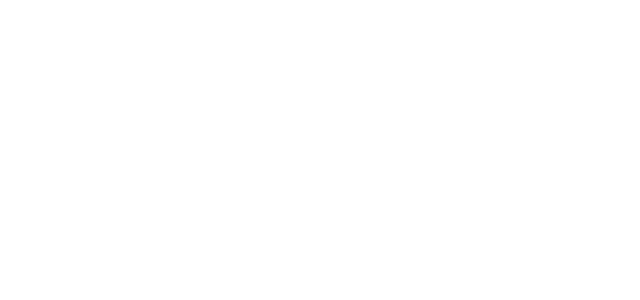
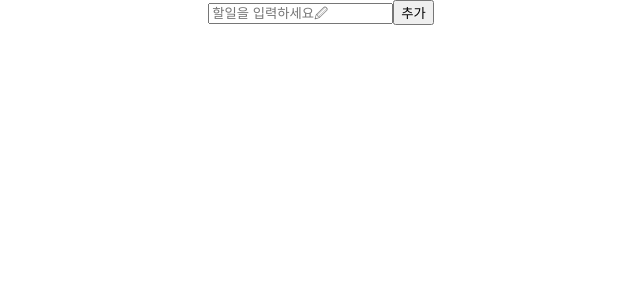
Before and after one commit to Kang-Gyeongwon/to-do-list-hw, a React (Create React App) app: page / in a window 1280 px wide. Shown: the top 300 px of the page, without its empty margins (319-959 px from the left). Built offline with nearby package versions, Linux system fonts and the light colour scheme.

Commit message:
feat: todo 입력할 input과 botton 생성

```diff
--- a/src/App.js
+++ b/src/App.js
@@ -1,7 +1,9 @@
 import "./App.css";
-
+import ToDoInput from "../src/components/ToDoInput";
 const App = () => {
-  return <div className="App"></div>;
+  return <div className="App">
+    <ToDoInput />
+  </div>;
 };
 
 export default App;
--- /dev/null
+++ b/src/components/ToDoInput.js
@@ -0,0 +1,14 @@
+const ToDoInput = () => {
+  return (
+    <div>
+      <input
+        id="todo_input"
+        type="text"
+        placeholder="할일을 입력하세요&#128393;"
+      />
+      <input id="todo_btn" type="submit" value="추가" />
+    </div>
+  );
+};
+
+export default ToDoInput;
```
